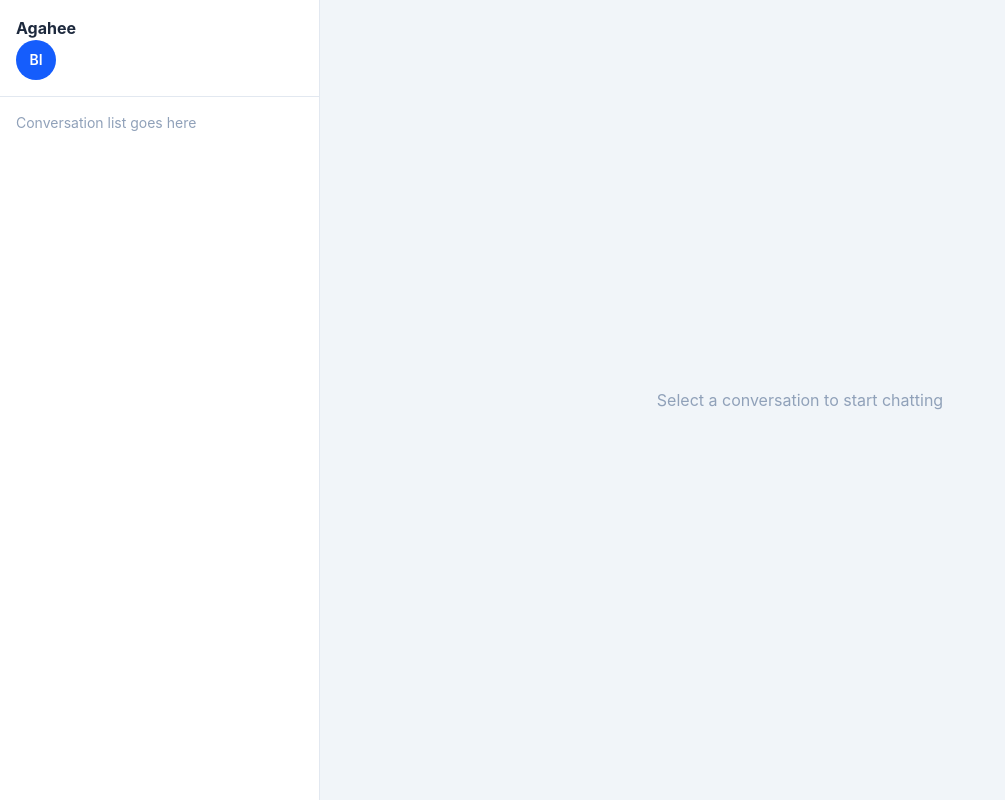
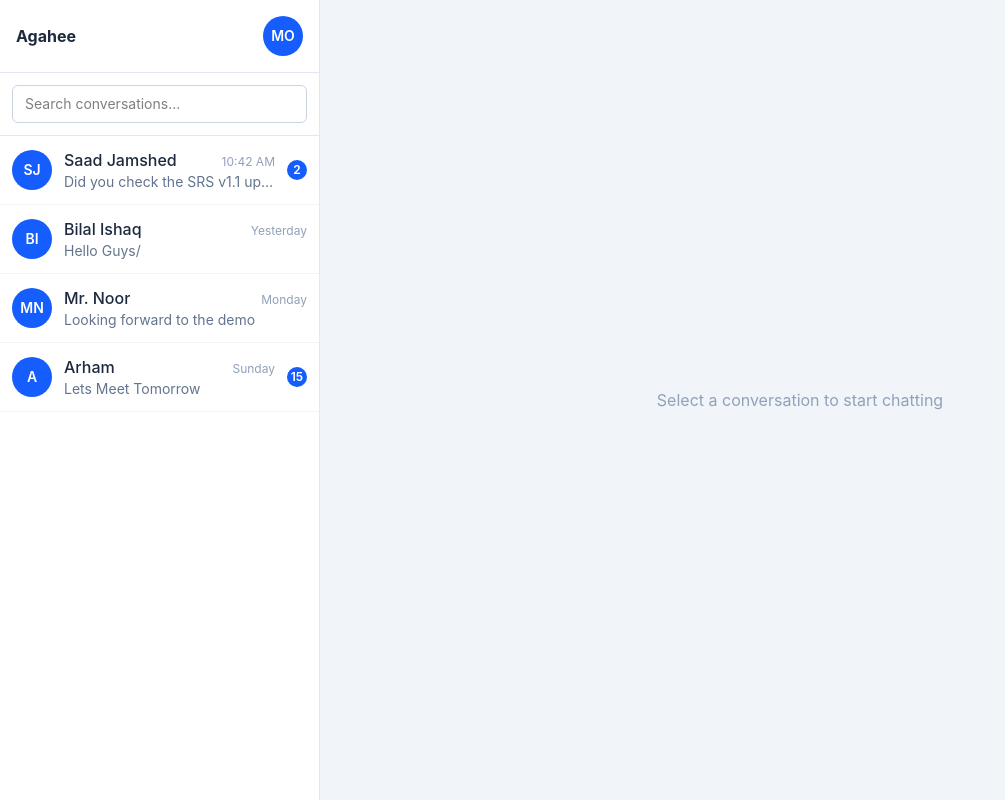
Before and after one commit to sjk-txend/agahee-frontend, a React (Vite) app in the folder frontend/: page /dashboard in a window 1280 px wide. Shown: the whole page, without its empty margins (0-1005 px from the left). Built offline with nearby package versions, Linux system fonts and the light colour scheme.

Commit message:
added search bar with live filtering to dashboard sidebar

```diff
--- /dev/null
+++ b/frontend/src/components/ConversationList.tsx
@@ -0,0 +1,49 @@
+import Avatar from './Avatar'
+import { mockConversations } from '../data/mockConversations'
+
+interface ConversationListProps {
+  searchTerm: string
+}
+
+function ConversationList({ searchTerm }: ConversationListProps) {
+  const filtered = mockConversations.filter((conversation) =>
+    conversation.userName.toLowerCase().includes(searchTerm.toLowerCase())
+  )
+
+  return (
+    <div className="flex flex-col">
+      {filtered.length === 0 && (
+        <p className="text-sm text-slate-400 p-4 text-center">No conversations found</p>
+      )}
+
+      {filtered.map((conversation) => (
+        <button
+          key={conversation.id}
+          className="flex items-center gap-3 p-3 hover:bg-slate-50 text-left border-b border-slate-100"
+        >
+          <Avatar name={conversation.userName} />
+
+          <div className="flex-1 min-w-0">
+            <div className="flex justify-between items-baseline">
+              <span className="font-medium text-slate-800 truncate">
+                {conversation.userName}
+              </span>
+              <span className="text-xs text-slate-400 shrink-0 ml-2">
+                {conversation.timestamp}
+              </span>
+            </div>
+            <p className="text-sm text-slate-500 truncate">{conversation.lastMessage}</p>
+          </div>
+
+          {conversation.unreadCount > 0 && (
+            <span className="bg-blue-600 text-white text-xs font-semibold rounded-full w-5 h-5 flex items-center justify-center shrink-0">
+              {conversation.unreadCount}
+            </span>
+          )}
+        </button>
+      ))}
+    </div>
+  )
+}
+
+export default ConversationList
--- /dev/null
+++ b/frontend/src/components/SearchBar.tsx
@@ -0,0 +1,20 @@
+interface SearchBarProps {
+  value: string
+  onChange: (value: string) => void
+}
+
+function SearchBar({ value, onChange }: SearchBarProps) {
+  return (
+    <div className="p-3 border-b border-slate-200">
+      <input
+        type="text"
+        placeholder="Search conversations..."
+        value={value}
+        onChange={(e) => onChange(e.target.value)}
+        className="w-full border border-slate-300 rounded-md px-3 py-2 text-sm outline-none focus:border-blue-500"
+      />
+    </div>
+  )
+}
+
+export default SearchBar
--- /dev/null
+++ b/frontend/src/data/mockConversations.ts
@@ -0,0 +1,38 @@
+export interface Conversation {
+  id: string
+  userName: string
+  lastMessage: string
+  timestamp: string
+  unreadCount: number
+}
+
+export const mockConversations: Conversation[] = [
+  {
+    id: '1',
+    userName: 'Saad Jamshed',
+    lastMessage: 'Did you check the SRS v1.1 update?',
+    timestamp: '10:42 AM',
+    unreadCount: 2,
+  },
+  {
+    id: '2',
+    userName: 'Bilal Ishaq',
+    lastMessage: 'Hello Guys/',
+    timestamp: 'Yesterday',
+    unreadCount: 0,
+  },
+  {
+    id: '3',
+    userName: 'Mr. Noor',
+    lastMessage: 'Looking forward to the demo',
+    timestamp: 'Monday',
+    unreadCount: 0,
+  },
+   {
+    id: '4',
+    userName: 'Arham',
+    lastMessage: 'Lets Meet Tomorrow',
+    timestamp: 'Sunday',
+    unreadCount: 15,
+  },
+]
--- a/frontend/src/pages/DashboardPage.tsx
+++ b/frontend/src/pages/DashboardPage.tsx
@@ -1,15 +1,22 @@
+import { useState } from 'react'
 import Avatar from '../components/Avatar'
+import SearchBar from '../components/SearchBar'
+import ConversationList from '../components/ConversationList'
+
 function DashboardPage() {
+  const [searchTerm, setSearchTerm] = useState('')
+
   return (
     <div className="h-screen flex bg-slate-100">
       {/* Sidebar */}
       <div className="w-80 bg-white border-r border-slate-200 flex flex-col">
-        <div className="p-4 border-b border-slate-200">
+        <div className="p-4 border-b border-slate-200 flex items-center justify-between">
           <h2 className="font-bold text-slate-800">Agahee</h2>
-          <Avatar name="Bilal Ishaq" />
+          <Avatar name="Mr oggy" />
         </div>
-        <div className="flex-1 overflow-y-auto p-4 text-slate-400 text-sm">
-          Conversation list goes here
+        <SearchBar value={searchTerm} onChange={setSearchTerm} />
+        <div className="flex-1 overflow-y-auto">
+          <ConversationList searchTerm={searchTerm} />
         </div>
       </div>
 
```
